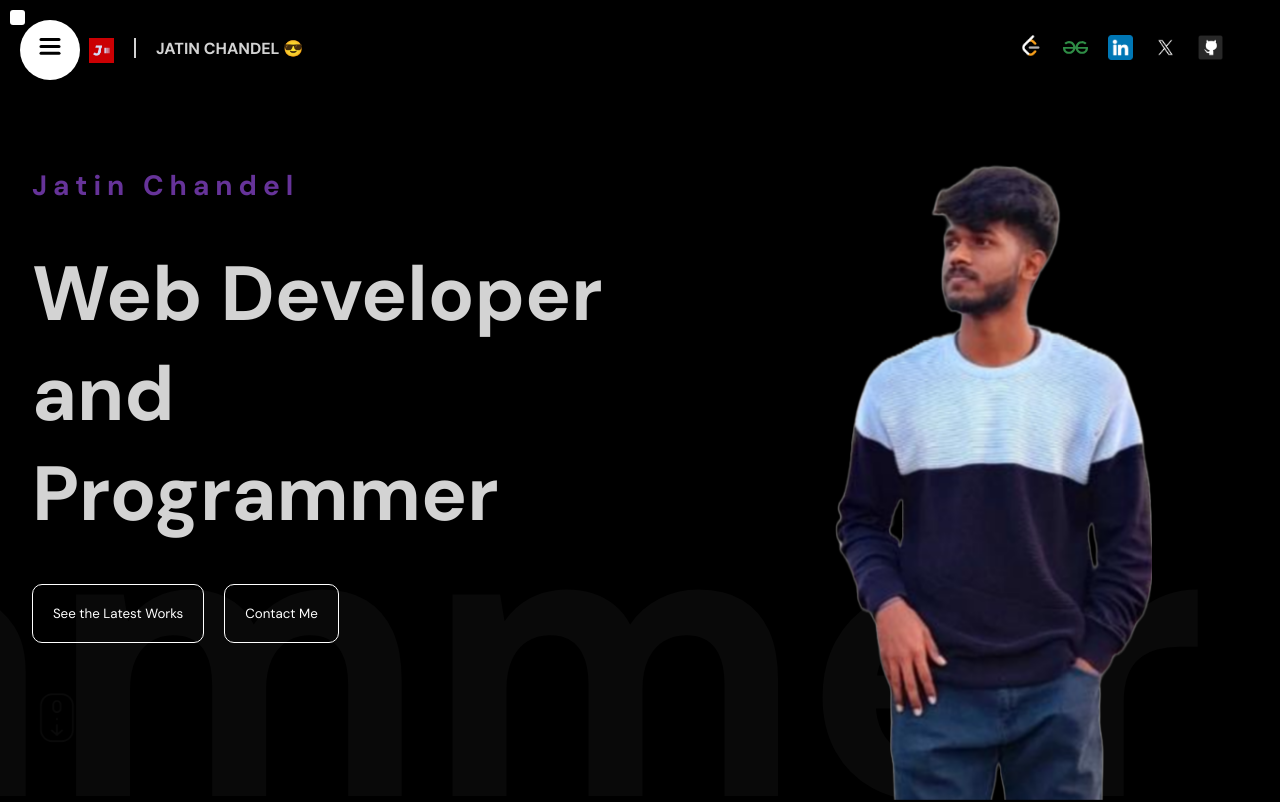
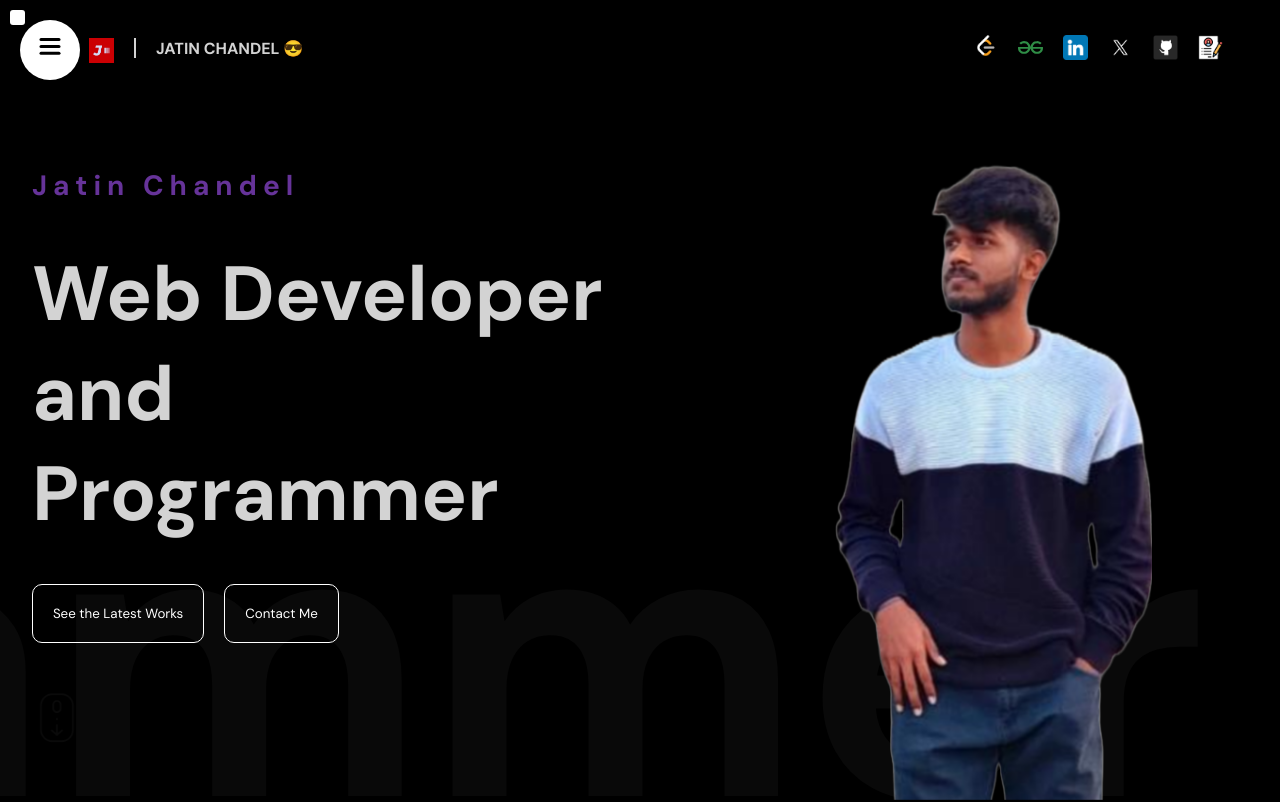
Before and after one commit to Jatin917/JattuPortfolio, a React (Vite) app: page / in a window 1280 px wide. Shown: the top 802 px of the page. Built offline with nearby package versions, Linux system fonts and the light colour scheme.

Commit message:
added resume

```diff
--- a/src/Components/Nav/Nav.jsx
+++ b/src/Components/Nav/Nav.jsx
@@ -48,6 +48,7 @@ const Nav = () => {
                 <motion.a href="https://www.linkedin.com/in/jatin-chandel-703a7b1ab?originalSubdomain=in" target='_blank'><motion.img variants={logoVariants}  src="/assets/linkedin.png"/></motion.a>
                 <motion.a href="https://x.com/JatinChandel13?s=09" target='_blank'><motion.img variants={logoVariants}  src="/assets/twitter.png"/></motion.a>
                 <motion.a href="https://github.com/Jatin917" target='_blank'><motion.img variants={logoVariants}  src="/assets/github.png"/></motion.a>
+                <motion.a href="https://drive.google.com/file/d/1sEK8O-ftDhvchGVtLuEGRIwoh0q9-l3R/view?usp=sharing" target='_blank'><motion.img variants={logoVariants} src='/assets/resume.png' /></motion.a>
             </motion.div>
         </div>
     </div>
```
Also changed, not shown: public/assets/resume.png (added).
